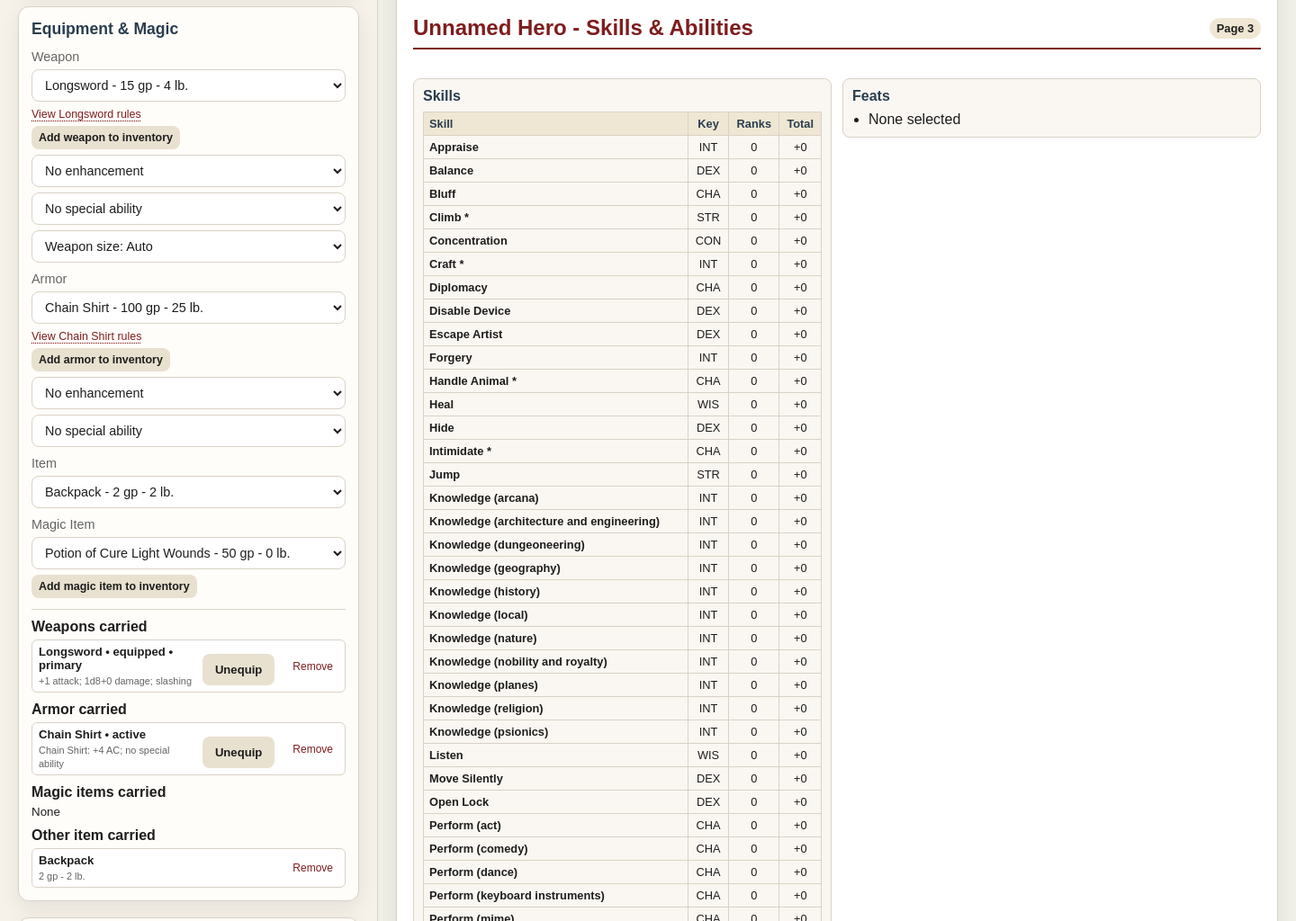
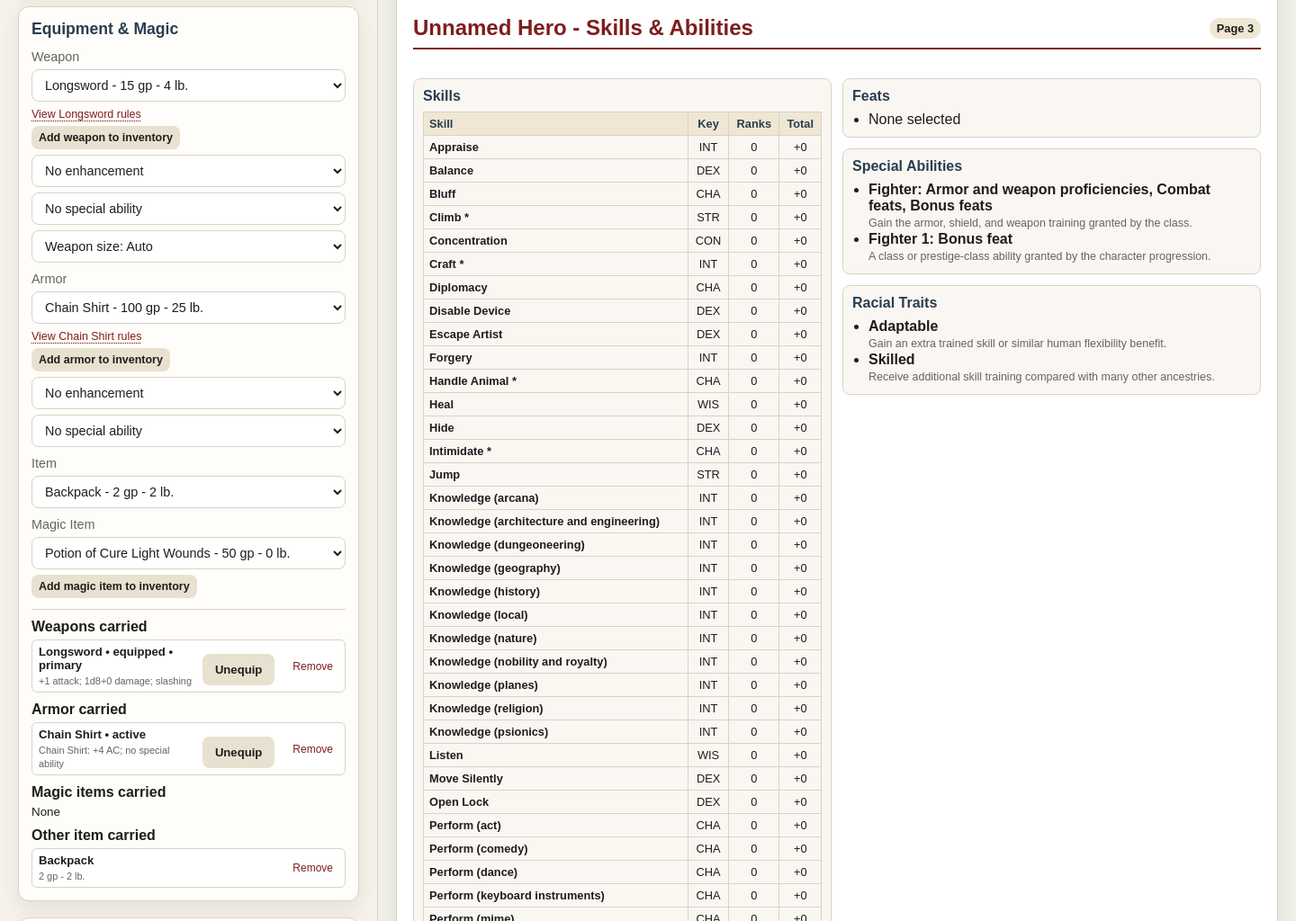
Before and after one commit to TravisKlabo/dnd35-character-builder, an Electron app: page index.html in a window 1440 px wide. Shown: the part 2692-3716 px from the top of the page at 90% size. Drawn offline with Linux system fonts and the light colour scheme.

Commit message:
Stack abilities directly under feats

```diff
--- a/styles.css
+++ b/styles.css
@@ -711,6 +711,12 @@ input, select {
   height: fit-content;
 }
 
+.abilities-column {
+  display: grid;
+  align-content: start;
+  gap: 12px;
+}
+
 .official-table {
   width: 100%;
   border-collapse: collapse;
@@ -861,22 +867,8 @@ input, select {
 }
 
 @media (min-width: 800px) {
-  .feats-box {
+  .abilities-column {
     grid-column: 2;
-    grid-row: 1;
-  }
-
-  .special-abilities-box,
-  .racial-traits-box {
-    grid-column: 2;
-  }
-
-  .special-abilities-box {
-    grid-row: 2;
-  }
-
-  .racial-traits-box {
-    grid-row: 3;
   }
 }
 
```
Also changed, not shown: app.js.
